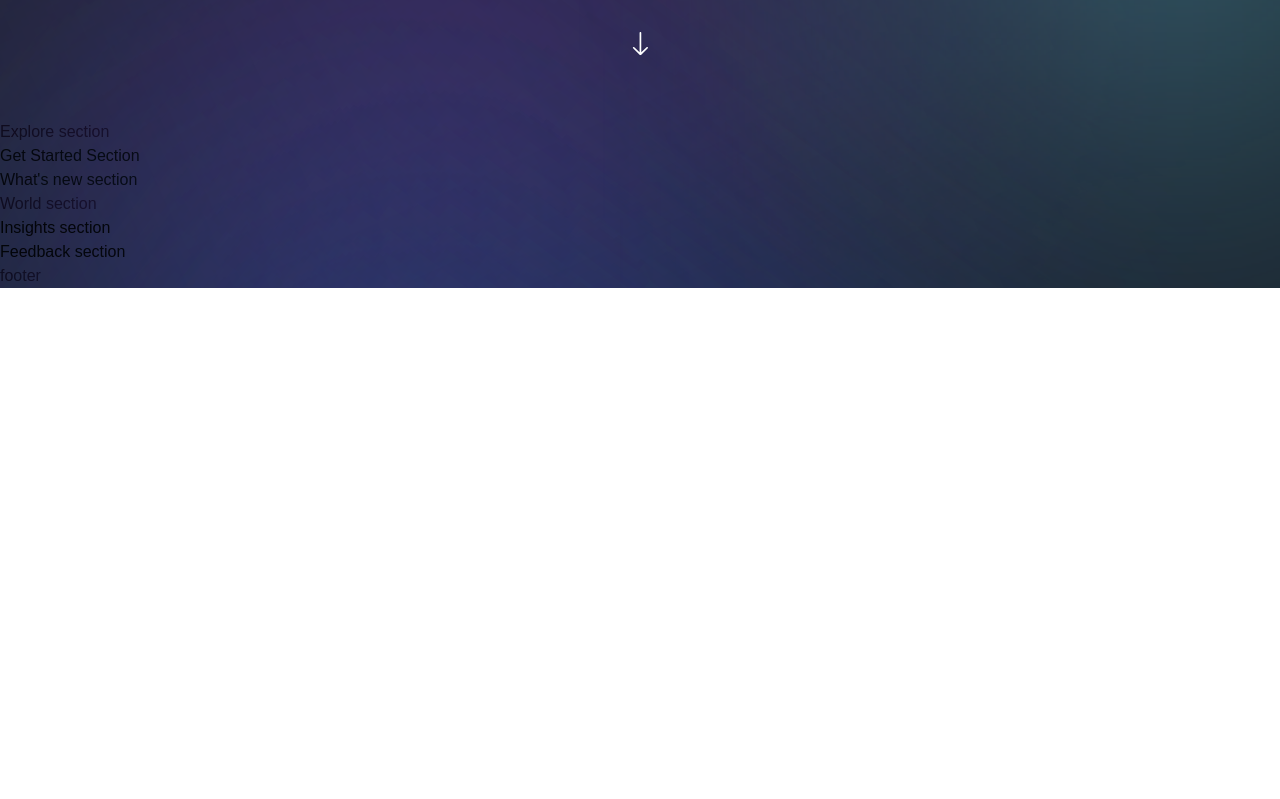
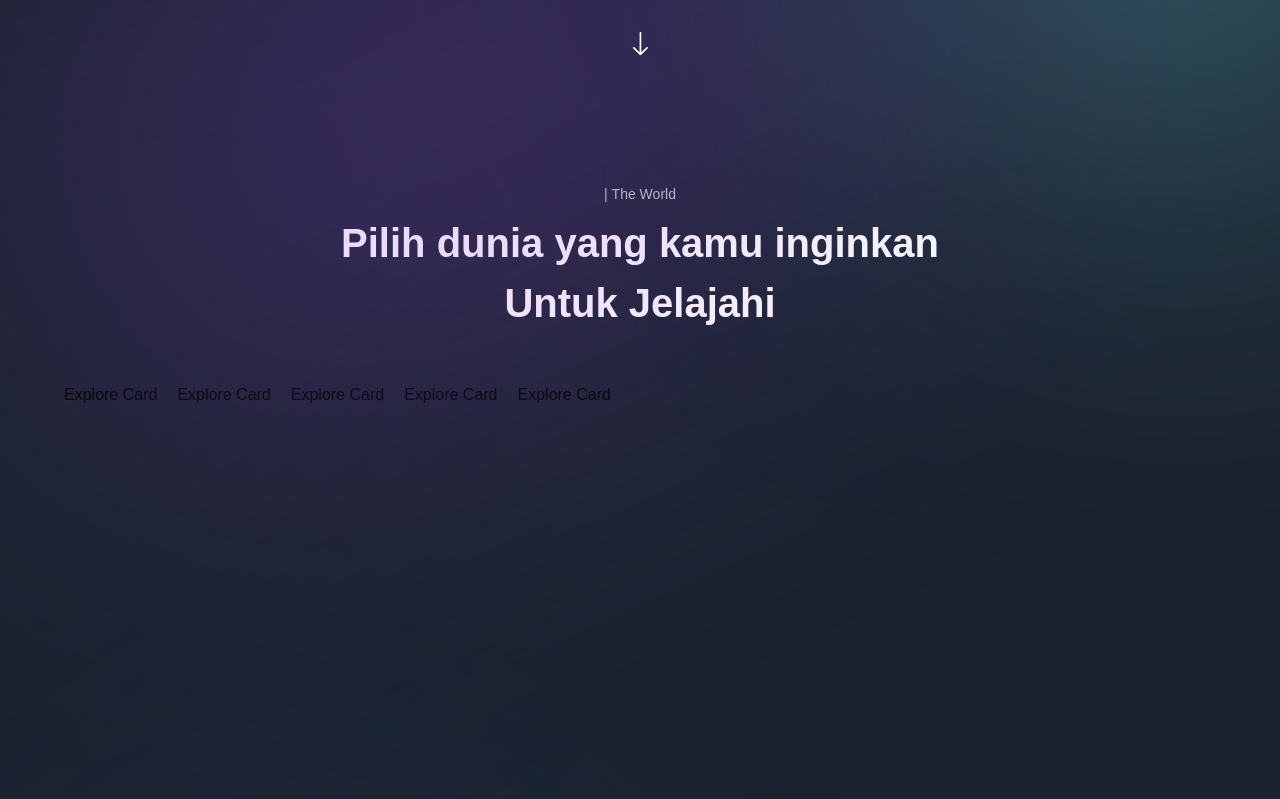
Before and after one commit to RuthAja/nextjs-2022, a Next.js app: page / in a window 1280 px wide. Shown: the part 1481-2280 px from the top of the page. Before the commit the page ends 1769 px from the top, so only its background shows below. Built offline with nearby package versions, Linux system fonts and the light colour scheme; a web font is replaced by a local one.

Commit message:
modified CostumText and add text Explore

```diff
--- a/components/CustomTexts.jsx
+++ b/components/CustomTexts.jsx
@@ -15,4 +15,12 @@
     ))}
   </motion.p>
 
-export const TitleText = ({ tittle, textStyles }) => <h2>Title Text</h2>
+export const TitleText = ({ title, textStyles }) =>
+  <motion.h2
+  variants={textVariant2}
+  initial='hidden'
+  whileInView={'show'}
+  className={`mt-[8px] font-bold md-text-[64px] text-[40px] text-white ${textStyles}`}
+  >
+  {title}
+  </motion.h2>
--- a/sections/Explore.jsx
+++ b/sections/Explore.jsx
@@ -1,9 +1,40 @@
-'use client';
+'use client'
 
-const Explore = () => (
-  <section>
-    Explore section
-  </section>
-);
+import { useState } from 'react'
+import { motion } from 'framer-motion'
+import styles from '../styles'
+import { staggerContainer } from '../utils/motion'
+import { TypingText, ExploreCard, TitleText } from '../components'
+import { exploreWorlds } from '../constants'
 
-export default Explore;
+const Explore = () => {
+    const [active, setActive] = useState('world-2')
+    return (
+        <section className={`${styles.paddings}`} id='explore'>
+            <motion.div
+                variants={staggerContainer}
+                initial='hidden'
+                whileInView='show'
+                viewport={{ once: false, amount: 0.25 }}
+                className={`${styles.innerWidth} mx-auto flex flex-col`}>
+                <TypingText tittle='| The World' textStyles={'text-center'} />
+                <TitleText
+                    title={
+                        <>
+                            Pilih dunia yang kamu inginkan <br className='hidden md:block' />
+                            Untuk Jelajahi
+                        </>
+                    }
+                    textStyles='text-center'
+                />
+                <div className={'mt-[50px] flex lg:flex-row flex-col min-h-[70vh] gap-5'}>
+                    {exploreWorlds.map((world, index) => (
+                        <ExploreCard key={world.id} {...world} index={index} active={active} hadleClick={setActive} />
+                    ))}
+                </div>
+            </motion.div>
+        </section>
+    )
+}
+
+export default Explore
```
